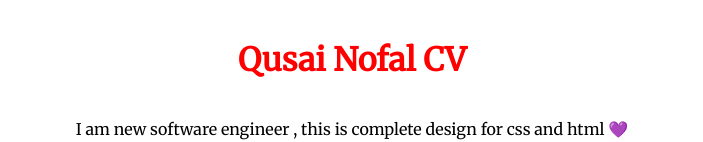
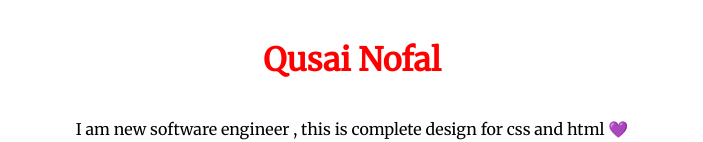
Before and after one commit to QUSAINOF/training, a plain HTML site: page index.html in a window 1280 px wide. Shown: the part 950-1092 px from the top of the page, without its empty margins (288-991 px from the left). Drawn offline with Linux system fonts and the light colour scheme.

Commit message:
Update index.html

```diff
--- a/index.html
+++ b/index.html
@@ -27,7 +27,7 @@
 
     <div class="middle-body">
         <img class="my-pic" src="image\me.png" alt="my-pic">
-        <h1>Qusai Nofal CV</h1>
+        <h1>Qusai Nofal </h1>
         <p>I am new software engineer , this is complete design for css and html 💜 </p>
 
     </div>
```
